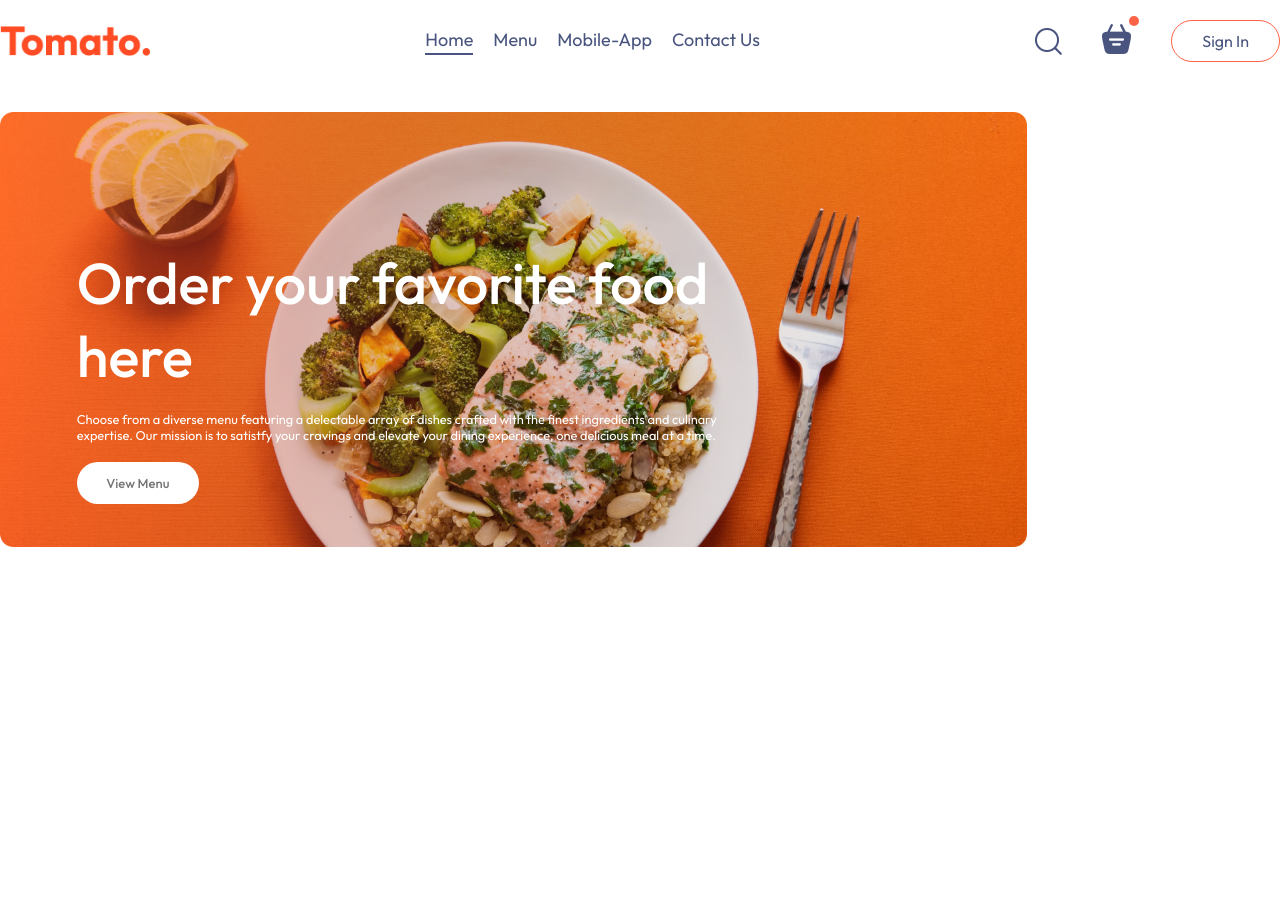
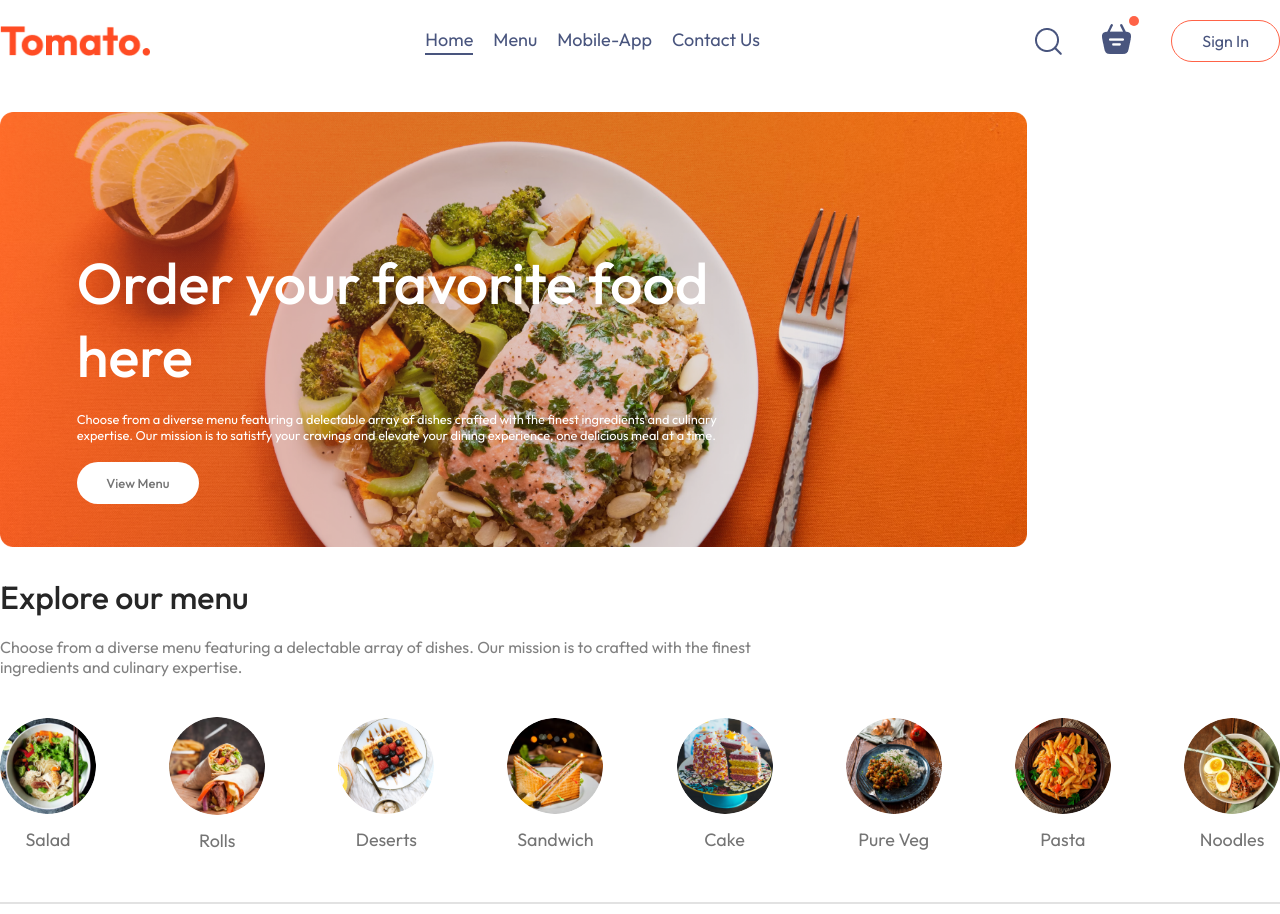
Before and after one commit to kylanalicia/food-delivery, a React (Vite) app in the folder frontend/: page / in a window 1280 px wide. Before the commit the page ends 800 px from the top, so only its background shows below. Built offline with nearby package versions, Linux system fonts and the light colour scheme.

Commit message:
Created the menu items

```diff
--- a/frontend/src/components/ExploreMenu/ExploreMenu.css
+++ b/frontend/src/components/ExploreMenu/ExploreMenu.css
@@ -0,0 +1,56 @@
+.explore-menu{
+  display: flex;
+  flex-direction: column;
+  gap: 20px;
+}
+
+.explore-menu h1{
+  color: #262626;
+  font-weight: 500;
+}
+
+.explore-menu-text {
+    max-width: 60%;
+    color: #808080;
+}
+
+.explore-menu-list{
+    display: flex;
+    justify-content: space-between;
+    align-items: center;
+    gap: 30px;
+    text-align: center;
+    margin: 20px 0px;
+    overflow-x: scroll;
+}
+
+.explore-menu-list::-webkit-scrollbar {
+    display: none;
+}
+
+.explore-menu-list-item img{
+    width: 7.5vw;
+    min-width: 80px;
+    cursor: pointer;
+    border-radius: 50%;
+    transition: 0.2s;
+}
+
+.explore-menu-list-item p{
+    margin-top: 10px;
+    color: #747474;
+    font-size: max(1.4vw, 16px);
+    cursor: pointer;
+}
+
+.explore-menu hr{
+    margin: 10px 0px;
+    height: 2px;
+    background-color: #e2e2e2;
+    border: none;
+}
+
+.explore-menu-list-item .active{
+    border: 4px solid tomato;
+    padding: 2px;
+}
--- a/frontend/src/components/ExploreMenu/ExploreMenu.jsx
+++ b/frontend/src/components/ExploreMenu/ExploreMenu.jsx
@@ -2,11 +2,22 @@
 import './ExploreMenu.css'
 import { menu_list } from '../../assets/assets'
 
-const ExploreMenu = () => {
+const ExploreMenu = ({category, setCategory}) => {
   return (
     <div className='explore-menu' id='explore-menu'>
         <h1>Explore our menu</h1>
-        <p>Choose from a diverse menu featuring a delectable array of dishes. Our mission is to crafted with the finest ingredients and culinary expertise.</p>
+        <p className='explore-menu-text'>Choose from a diverse menu featuring a delectable array of dishes. Our mission is to crafted with the finest ingredients and culinary expertise.</p>
+        <div className="explore-menu-list">
+            {menu_list.map((item, index) => {
+                return (
+                    <div onClick={() => setCategory(prev=>prev===item.menu_name?"All":item.menu_name)} key={index}className="explore-menu-list-item">
+                        <img className={category===item.menu_name?"active":""} src={item.menu_image} alt=""/>
+                        <p>{item.menu_name}</p>
+                    </div>
+                )
+            })}
+        </div>
+        <hr/>
 
     </div>
   )
--- a/frontend/src/pages/Home/Home.jsx
+++ b/frontend/src/pages/Home/Home.jsx
@@ -1,11 +1,17 @@
-import React from 'react'
+import React, { useState } from 'react'
 import './Home.css'
 import Header from '../../components/Header/Header'
+import ExploreMenu from '../../components/ExploreMenu/ExploreMenu'
 
 const Home = () => {
+
+  const [category, setCategory] = useState('All');
+
+
   return (
     <div>
         <Header/>
+        <ExploreMenu category={category} setCategory={setCategory}/>
     </div>
   )
 }
```
